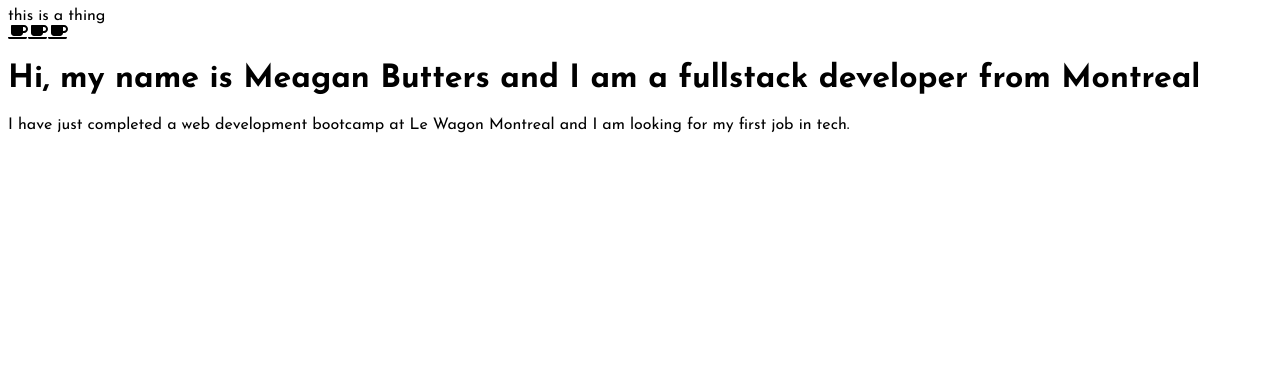
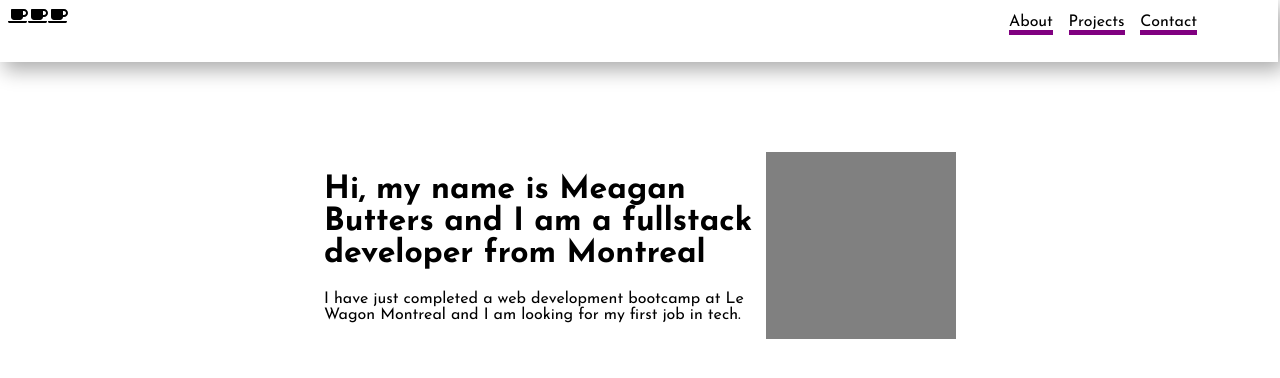
Before and after one commit to meaagan/portfolio, a Gatsby site: page / in a window 1280 px wide. Built offline with nearby package versions, Linux system fonts and the light colour scheme; Gatsby itself is replaced by a stand-in of ours.

Commit message:
Added navbar

```diff
--- a/package.json
+++ b/package.json
@@ -21,11 +21,13 @@
     "@fortawesome/free-regular-svg-icons": "^5.15.0",
     "@fortawesome/free-solid-svg-icons": "^5.15.0",
     "@fortawesome/react-fontawesome": "^0.1.11",
+    "bootstrap": "^4.5.2",
     "gatsby": "^2.24.66",
     "gatsby-plugin-emotion": "^4.3.12",
     "gatsby-plugin-fontawesome-css": "^1.0.0",
     "gatsby-source-fontawesome": "0.0.1",
     "react": "^16.12.0",
+    "react-bootstrap": "^1.3.0",
     "react-dom": "^16.12.0"
   },
   "devDependencies": {
--- a/src/components/common/layout.js
+++ b/src/components/common/layout.js
@@ -1,9 +1,11 @@
 import React from "react"
 import Social from "../common/social"
+import Nav from "../common/nav"
 
 export default function Layout({ children }) {
   return (
     <div>
+      <Nav />
       <Social />
       {children}
     </div>
--- /dev/null
+++ b/src/components/common/nav.js
@@ -0,0 +1,14 @@
+import React from "react"
+import styles from "./nav.module.css"
+
+export default function Nav(){
+  return(
+    <div id={styles.navbar}>
+      <ul id={styles.links}>
+        <li>About</li>
+        <li>Projects</li>
+        <li>Contact</li>
+      </ul>
+    </div>
+  )
+}
--- /dev/null
+++ b/src/components/common/nav.module.css
@@ -0,0 +1,22 @@
+ul#links li {
+  display: inline;
+  margin-left: 10%;
+  border-bottom: 5px solid purple;
+}
+
+ul#links {
+  list-style: none;
+  margin-right: 10%;
+}
+
+#navbar {
+  -webkit-box-shadow: 6px 8px 19px 0px rgba(0,0,0,0.33);
+  -moz-box-shadow: 6px 8px 19px 0px rgba(0,0,0,0.33);
+  box-shadow: 6px 8px 19px 0px rgba(0,0,0,0.33);
+  height: 4em;
+  display: flex;
+  justify-content: flex-end;
+  margin:-10px;
+  position: fixed;
+  width: 100%;
+}
--- a/src/components/common/social.js
+++ b/src/components/common/social.js
@@ -6,13 +6,10 @@ import { faCoffee } from '@fortawesome/free-solid-svg-icons'
 export default function Social(){
   return(
     <div className={styles.sideline}>
-      <div className={styles.verticalline}>
-        this is a thing
-      </div>
       <div>
-      <FontAwesomeIcon icon={faCoffee} />
-      <FontAwesomeIcon icon={faCoffee} />
-      <FontAwesomeIcon icon={faCoffee} />
+        <FontAwesomeIcon icon={faCoffee} />
+        <FontAwesomeIcon icon={faCoffee} />
+        <FontAwesomeIcon icon={faCoffee} />
       </div>
     </div>
   )
--- a/src/components/landing/intro/index.js
+++ b/src/components/landing/intro/index.js
@@ -1,10 +1,16 @@
 import React from "react"
+import styles from "./index.module.css"
 
 export default function Intro() {
   return(
-    <div>
-      <h1>Hi, my name is Meagan Butters and I am a fullstack developer from Montreal</h1>
-      <p>I have just completed a web development bootcamp at Le Wagon Montreal and I am looking for my first job in tech.</p>
+    <div className={styles.container}>
+      <div className={styles.intro}>
+        <h1>Hi, my name is Meagan Butters and I am a fullstack developer from Montreal</h1>
+        <p>I have just completed a web development bootcamp at Le Wagon Montreal and I am looking for my first job in tech.</p>
+      </div>
+      <div className={styles.introImage}>
+
+      </div>
     </div>
   )
 }
--- /dev/null
+++ b/src/components/landing/intro/index.module.css
@@ -0,0 +1,15 @@
+.container {
+  width: 50%;
+  margin: 0 auto;
+  display: flex;
+  margin-top: 10%;
+}
+
+.intro {
+  width: 70%;
+}
+
+.introImage {
+  width: 30%;
+  background-color: grey;
+}
```
Also changed, not shown: src/components/common/social.module.css (renamed from src/components/common/social.css), 1 other file.
